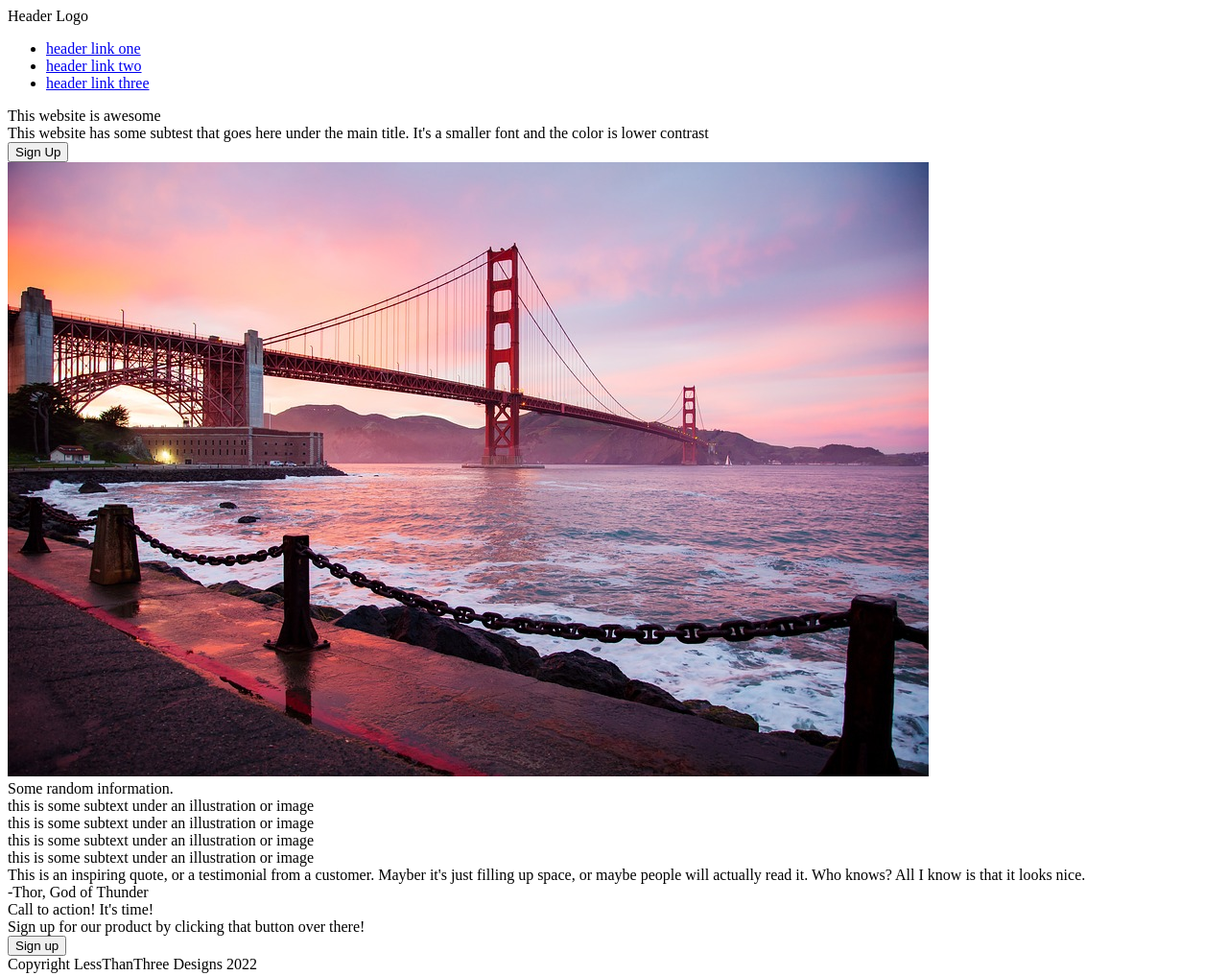
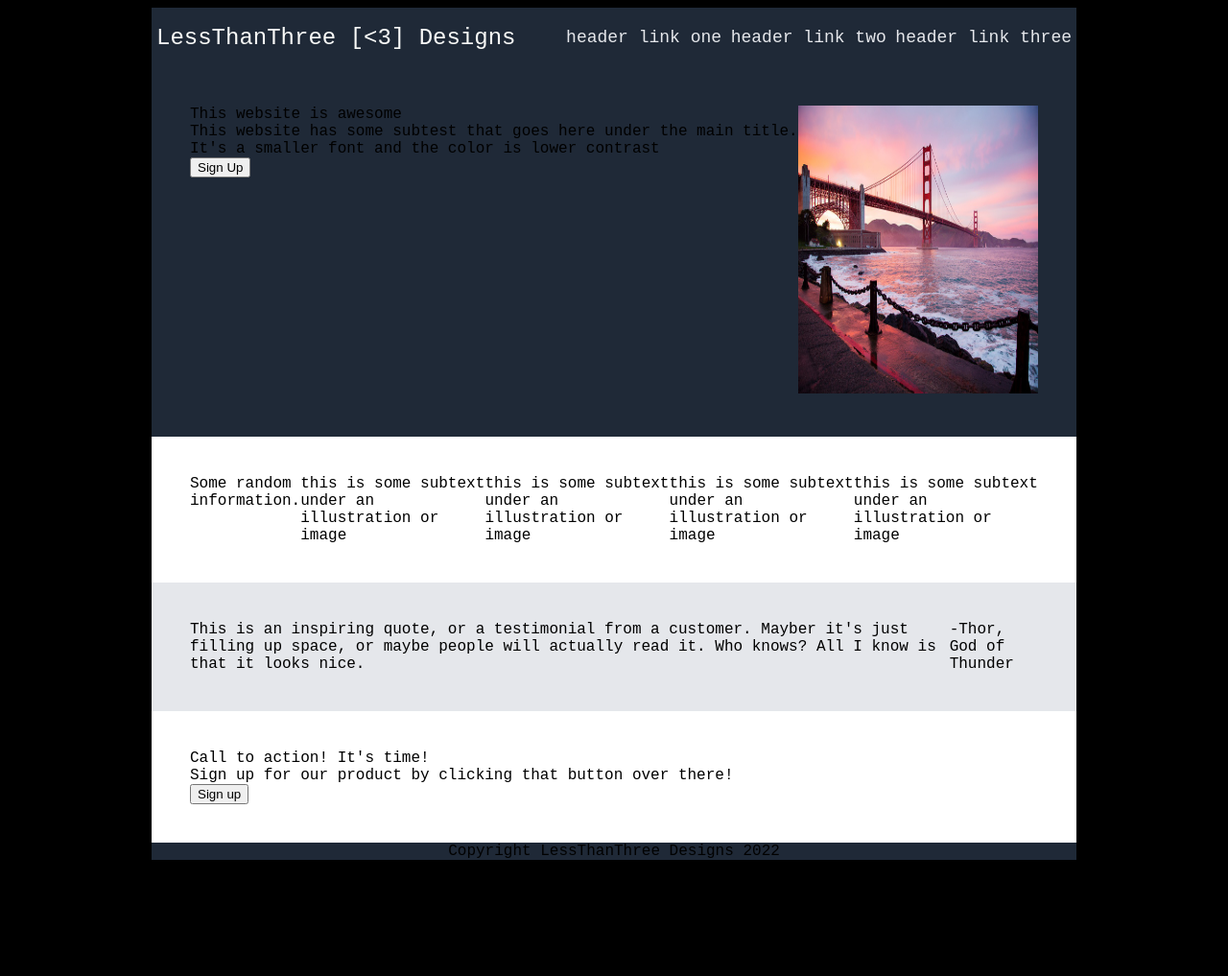
Before and after one commit to Like4Light/landing-page, a plain HTML site: page index.html in a window 1280 px wide. Shown: the whole page at 96% size. After the commit the page ends 904 px from the top, so only its background shows below. Drawn offline with Linux system fonts and the light colour scheme.

Commit message:
more styling

```diff
--- a/index.html
+++ b/index.html
@@ -8,13 +8,14 @@
     <link rel="stylesheet" href="style.css">
 </head>
 <body>
+    <div class="container">
     <div class="header">
-        <div class="logo">Header Logo</div>
+        <div class="logo">LessThanThree [&#60;3] Designs </div>
         <div class="links">
             <ul>
-                <li><a href="#">header link one</a></li>
-                <li><a href="#">header link two</a></li>
-                <li><a href="#">header link three</a></li>
+                <li><a class="links" href="#">header link one</a></li>
+                <li><a class="links" href="#">header link two</a></li>
+                <li><a class="links" href="#">header link three</a></li>
             </ul>
         </div>
     </div>
@@ -26,7 +27,7 @@
                 <button class="button-1">Sign Up</button>
             </div>
             <div class="right-1">
-                <img src="images/img.jpg" alt="image">
+                <img src="images/img.jpg" alt="image"style="width:250px;height:300px;">
             </div>
         </div>
     </div>
@@ -57,7 +58,7 @@
             <div class="tile-foot">this is some subtext under an illustration or image</div>
         </div>
 
-    </div>
+         </div>
 
 
     <div class="container-3">
@@ -80,5 +81,6 @@
     <div class="footer">
         Copyright LessThanThree Designs 2022
     </div>
+    </div>
 </body>
 </html>
--- a/style.css
+++ b/style.css
@@ -0,0 +1,91 @@
+body {
+    display: flex;
+    flex-direction: column;
+    background-color: #000000;
+    font-family: 'Courier New', Courier, monospace;
+    padding-left: 150px;
+    padding-right: 150px;
+}
+
+.container {
+    display: flex;
+    flex-direction: column;
+}
+/* Header section */
+.header {
+    display: flex;
+    justify-content: space-between;
+    background-color: #1f2937;
+
+    align-items: center;
+    flex-wrap: nowrap;
+    padding: 5px;
+}
+
+.logo {
+    font-size: 24px;
+    color: #F9FaF8;
+
+
+}
+.links {
+    fl
+}
+
+a.links {
+    text-decoration: none;
+    color: #e5e7eb;
+    font-size: 18px;
+
+}
+ul > li {
+    display: inline-block;
+}
+
+ul {
+    list-style: none;
+
+}
+/* Title w/ image section */
+.container-1 {
+    display: flex;
+    padding: 40px;
+    background-color: #1f2937;;
+}
+
+.container-1-1 {
+    display: flex;
+}
+
+
+
+
+
+/* Tile section */
+.container-2 {
+    display: flex;
+    padding: 40px;
+    background-color: #Ffffff;
+}
+
+/* quote section */
+.container-3 {
+    display: flex;
+    padding: 40px;
+    background-color: #e5e7eb;
+}
+
+/* Sign up section */
+.container-4{
+    display: flex;
+    padding: 40px;
+    background-color: #Ffffff;
+}
+
+/* Footer section */
+.footer {
+    display: flex;
+    justify-content: center;
+    align-items: center;
+    background-color: #1f2937;
+}
```
